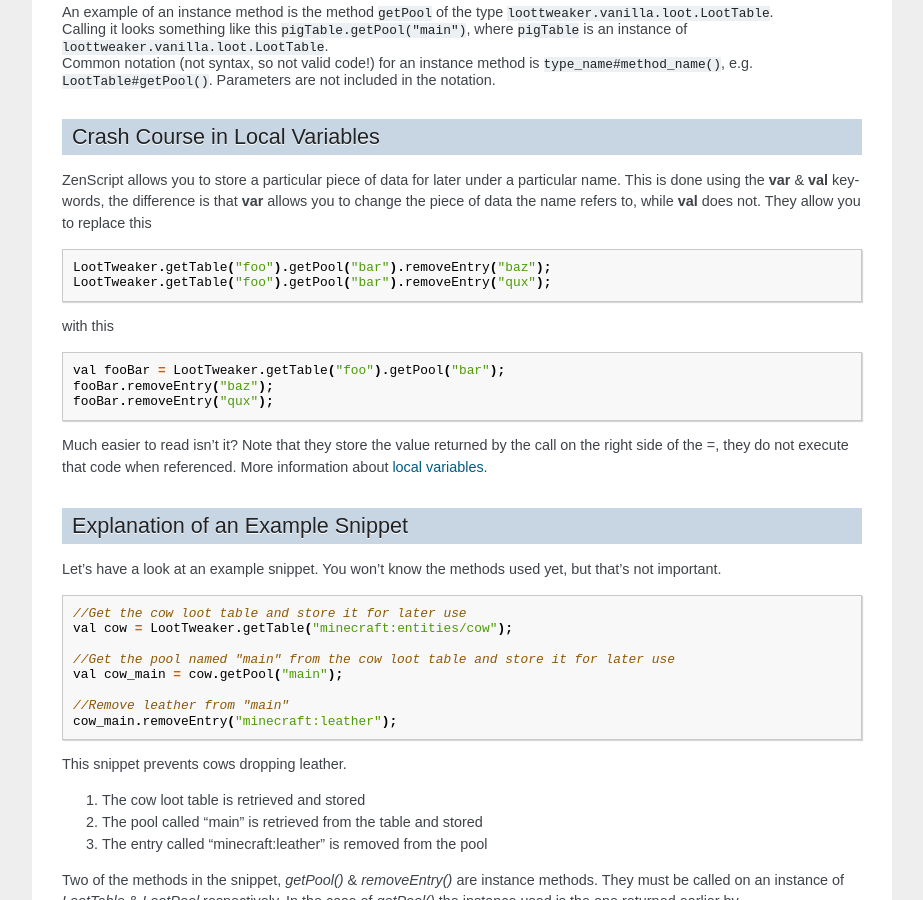
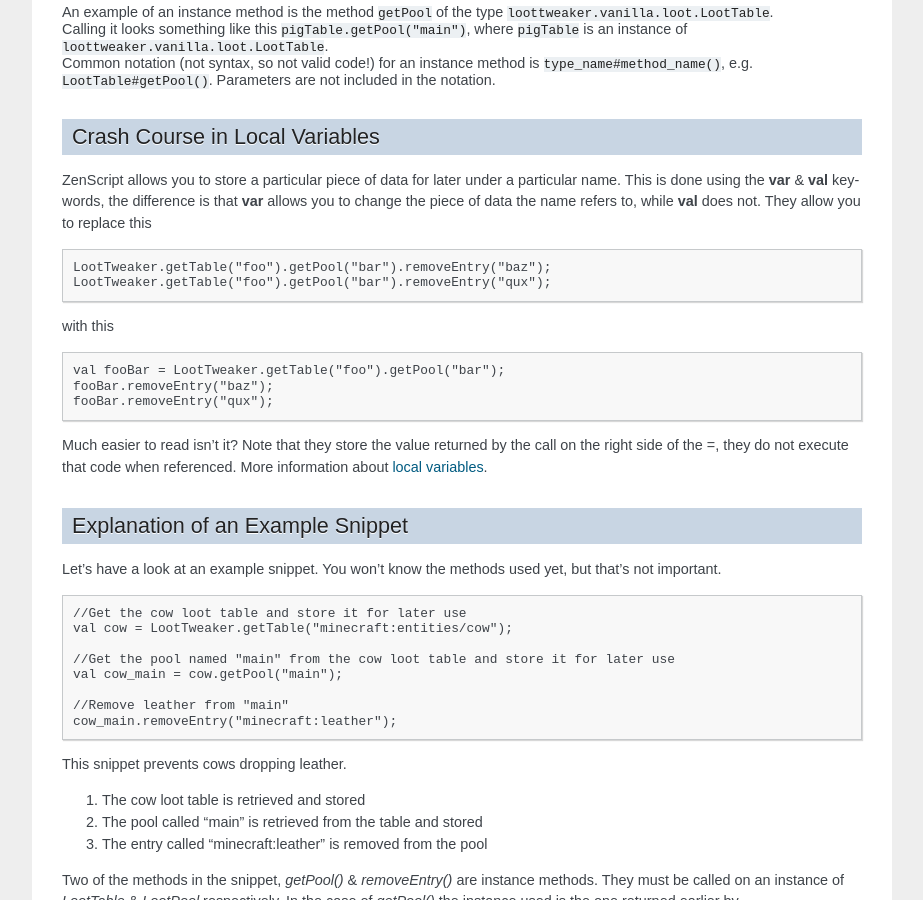
Before and after one commit to Foreck1/LootTweaker-Docs, a Sphinx documentation site: the page built from docs/tutorials/crash-course-basics.rst, in a window 1280 px wide and 900 px high, scrolled down 873 px. Shown: the whole window, without its empty margins (198-1121 px from the left). Built offline with Sphinx 7.4.7, drawn with Linux system fonts in a browser that asks for light colours.

Commit message:
Possible fix for code blocks

```diff
--- a/docs/reference/example-script.rst
+++ b/docs/reference/example-script.rst
@@ -1,7 +1,7 @@
 Example Script
 ==============
 
-.. code-block::
+.. code-block:: none
 
     import loottweaker.LootTweaker;
     import loottweaker.vanilla.loot.LootTable;
--- a/docs/tutorials/adding-loot-basic.rst
+++ b/docs/tutorials/adding-loot-basic.rst
@@ -44,7 +44,7 @@ The Complete Script
 -------------------
 Here's the script in one block, for easier reading
 
-.. code-block::
+.. code-block:: none
 
     import loottweaker.LootTweaker;
     import loottweaker.vanilla.loot.LootTable;
--- a/docs/tutorials/crash-course-basics.rst
+++ b/docs/tutorials/crash-course-basics.rst
@@ -52,14 +52,14 @@ This is done using the **var** & **val** keywords,
 the difference is that **var** allows you to change the piece of data the name refers to, while **val** does not.
 They allow you to replace this
 
-.. code-block::
+.. code-block:: none
 
     LootTweaker.getTable("foo").getPool("bar").removeEntry("baz");
     LootTweaker.getTable("foo").getPool("bar").removeEntry("qux");
 
 with this
 
-.. code-block::
+.. code-block:: none
 
     val fooBar = LootTweaker.getTable("foo").getPool("bar");
     fooBar.removeEntry("baz");
@@ -73,7 +73,7 @@ Explanation of an Example Snippet
 ---------------------------------
 Let's have a look at an example snippet. You won't know the methods used yet, but that's not important.
 
-.. code-block::
+.. code-block:: none
 
     //Get the cow loot table and store it for later use
     val cow = LootTweaker.getTable("minecraft:entities/cow");
--- a/docs/tutorials/removing-loot.rst
+++ b/docs/tutorials/removing-loot.rst
@@ -33,7 +33,7 @@ named ``awesomemod:chests/awesomechest`` would have the path ``dumps/loot_tables
 In the case of the pig loot table, it is called ``minecraft:entities/pig``.
 Now open the loot table dump file, in the case of the pig, the JSON looks like this
 
-.. code-block::
+.. code-block:: none
 
     {
       "pools":
@@ -104,7 +104,7 @@ Then combine ``LootTweaker.getTable()``, ``LootTable#getPool()`` & ``LootPool#re
 with the table, pool and entry names you found earlier.
 The resulting script for removing porkchops from the pig loot table looks like this
 
-.. code-block::
+.. code-block:: none
 
     //Import necessary types
     import loottweaker.LootTweaker;
@@ -124,7 +124,7 @@ The below script does exactly the same thing as the above script and is also val
 I recommend the above style when modifying a table or pool more than once, as it is more
 concise and readable.
 
-.. code-block::
+.. code-block:: none
 
     import loottweaker.LootTweaker;
     import loottweaker.vanilla.loot.LootTable;
--- a/docs/type-docs/loot-pool.rst
+++ b/docs/type-docs/loot-pool.rst
@@ -29,7 +29,7 @@ Recommended
 
 Not Recommended
 
-.. code-block::
+.. code-block:: none
 
     [
        {
```
